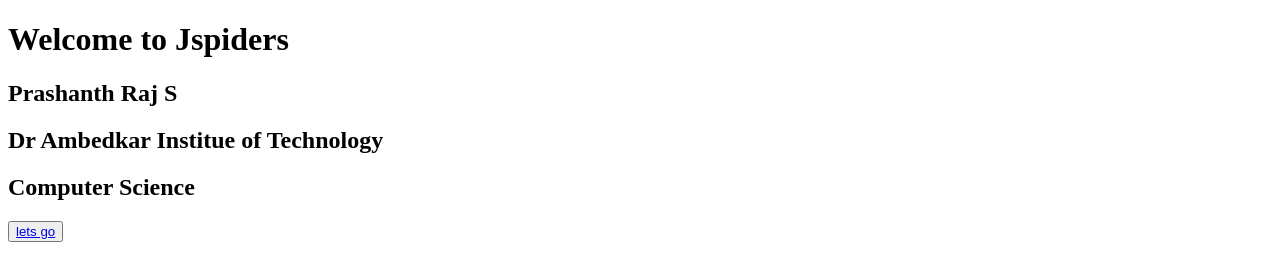
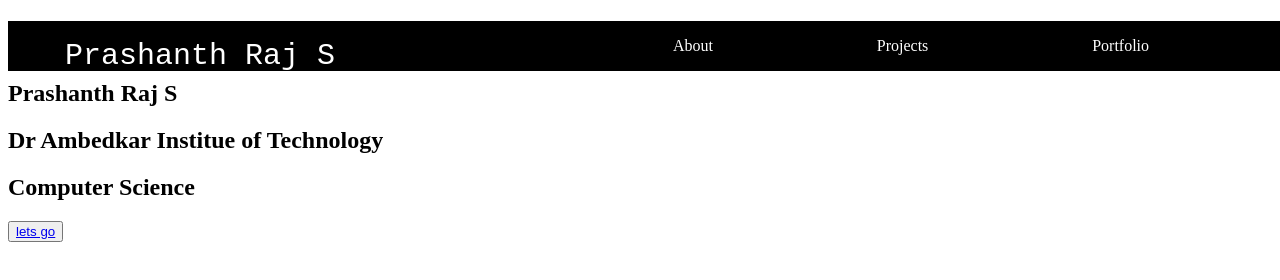
Before and after one commit to Prashanth82835/Profile, a plain HTML site: page index.html in a window 1280 px wide. Drawn offline with Linux system fonts and the light colour scheme.

Commit message:
porfolio

```diff
--- a/index.html
+++ b/index.html
@@ -5,13 +5,50 @@
     <meta name="viewport" content="width=device-width, initial-scale=1.0">
     <title>Document</title>
     <link rel="stylesheet" href="Goto.html">
+    <style>
+        nav{
+            background-color: black;
+            width: 100%;
+            height: 50px;
+            display: flex;
+            justify-content: center;
+            align-items: center;
+            position: fixed;
+        }
+        #name{
+            color: white;
+            font-size: 30px;
+            font-family: 'Courier New', Courier, monospace;
+            text-align: center;
+            margin-top: 20px;
+        }
+        #contain{
+            display: flex;
+            color: white;
+            justify-content: space-around;
+            width: 50%;
+            margin-left: 20%;
+        }
+    </style>
 </head>
 <body>
+
+
+    <nav>
+        <div id="name">Prashanth Raj S</div>
+        <div id="contain">
+            <div><a href="about.css"></a>About</div>
+            <div><a href="https://github.com/Prashanth82835"></a>Projects</div>
+            <div>Portfolio</div>
+        </div>
+    </nav>
+
+
+
     <h1>Welcome to Jspiders</h1>
     <h2>Prashanth Raj S</h2>
     <h2>Dr Ambedkar Institue of Technology</h2>
     <h2>Computer Science</h2>
     <button><a href="Goto.html">lets go</a></button>
-
 </body>
 </html>
```
